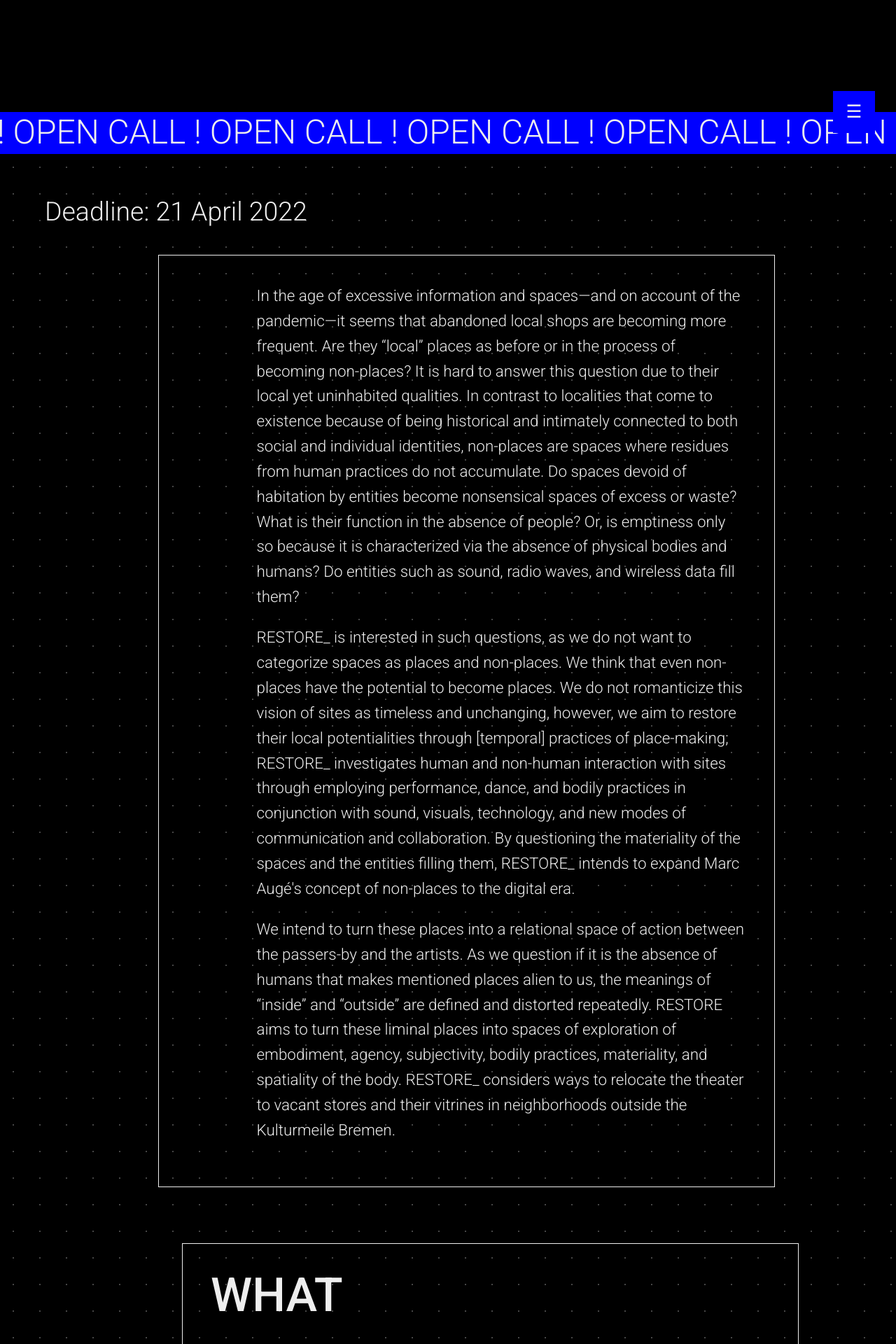
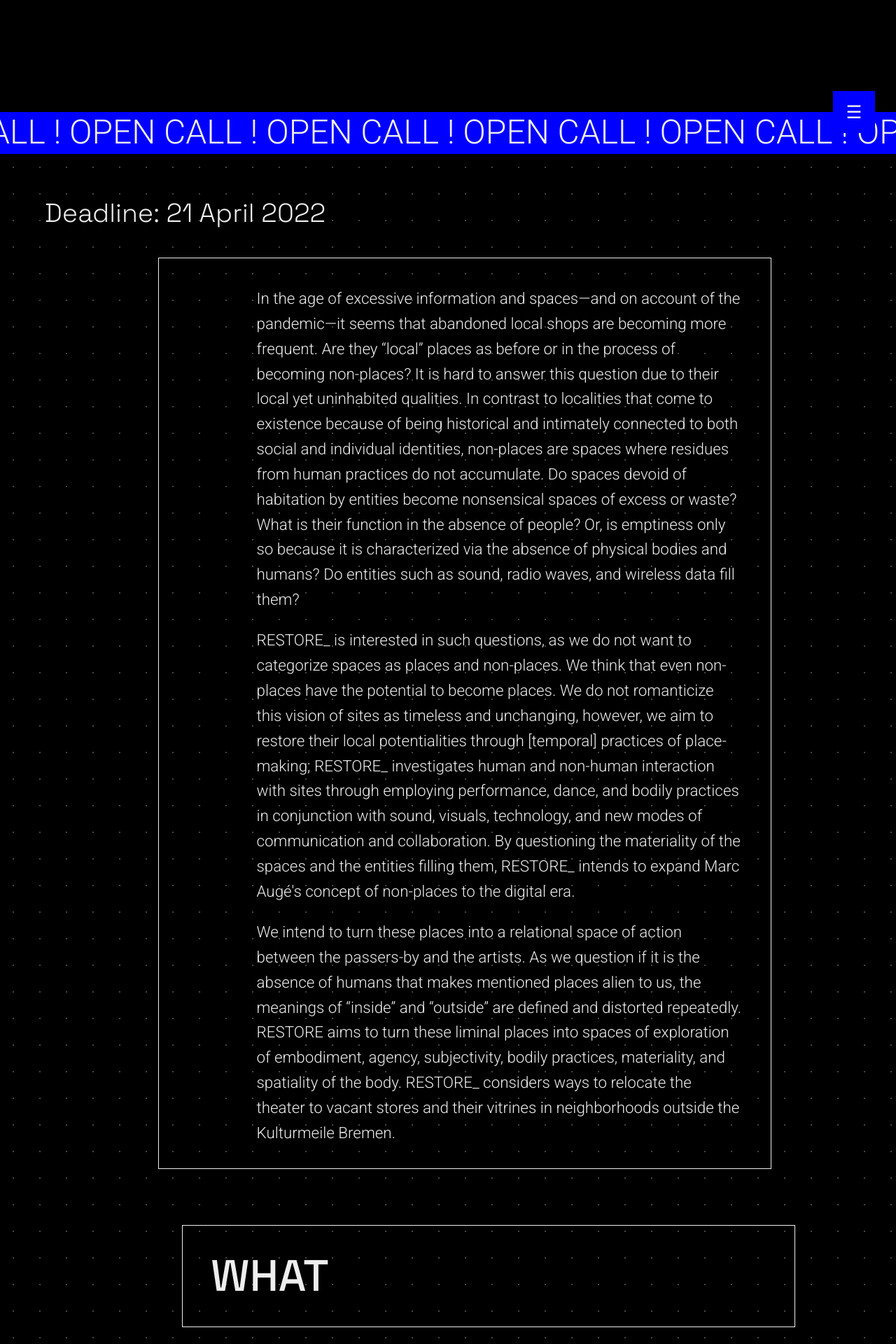
Before and after one commit to farzadgo/RESTORE_, a Next.js app: page / in a window 1280 px wide. Shown: the part 580-2500 px from the top of the page at 70% size. Built offline with nearby package versions, Linux system fonts and the light colour scheme.

Commit message:
dropdown styling and more

```diff
--- /dev/null
+++ b/components/Paragraph.js
@@ -0,0 +1,90 @@
+import { useEffect, useState, useRef } from 'react'
+import styles from '../styles/Paragraph.module.css'
+
+const Paragraph = ({ content, width, activeParag, setActive }) => {
+
+  const [cardWidth, setCardWidth] = useState('')
+  const [position, setPosition] = useState('')
+
+  const paragStyle = {
+    width: cardWidth,
+    left: position
+  }
+
+  const bodyRef = useRef(null)
+  const [bodyHeight, setBodyHeight] = useState('')
+
+  const bodyStyle = {
+    height: bodyHeight,
+  }
+
+  const handleTitleClick = () => {
+    // e.preventDefault()
+    // bodyRef.current.style.background = 'blue'
+    setActive(content.group)
+  }
+
+
+  useEffect(() => {
+    if (content.group !== 'intro' && content.group !== 'we') {
+      setBodyHeight(0)
+    }
+
+    if (content.group === activeParag) {
+      setBodyHeight('auto')
+    }
+
+    // return () => {}
+  }, [activeParag])
+
+
+  useEffect(() => {
+    let offset
+    if (width > 1700) {
+      offset = width * 0.5
+    } else if (width > 1300 && width < 1699) {
+      offset = width * 0.4
+    } else if (width > 900 && width < 1299) {
+      offset = width * 0.3
+    } else {
+      offset = 0
+    }
+    setCardWidth((width - offset) - 20)
+    setPosition((Math.random() * offset))
+
+    // if (width < 600) {
+    //   setCardWidth('100%')
+    //   setPosition('auto')
+    // }
+
+    // return () => {}
+  }, [width])
+
+  return (
+    <div className={styles.parag} style={paragStyle} id={content.group}>
+
+      {content.title && <h3 onClick={handleTitleClick}>{content.title}</h3>}
+
+      <div ref={bodyRef} className={styles.paragbody} style={bodyStyle}>
+        {content.body && content.body.map(e => {
+          let idone = Math.random().toString(36).substring(2, 15)
+          if (typeof e === 'string') {
+            return <p className={styles.paragprime} key={idone}>{e}</p>
+          } else {
+            return <ul className={styles.paraglist} key={idone}>{e.map(p => {
+              let idtwo = Math.random().toString(36).substring(2, 15)
+              if (typeof p === 'string') {
+                return <li key={idtwo}>{p}</li>
+              } else {
+                return <ul key={idtwo}>{p.map((e, i) => <li key={i}>{e}</li>)}</ul>
+              }
+            })}</ul>
+          }
+        })}
+      </div>
+
+    </div>
+  )
+}
+
+export default Paragraph
--- a/data.js
+++ b/data.js
@@ -20,7 +20,7 @@ export const opencall = [
           'RESTORE_ situates interdisciplinary performances in context. The project will consist of three different temporary occupations of vacant local shops in the city of Bremen. Three artists—or duos—from varying disciplines will collaborate and work in trialogues for the first time to produce an in-situ performance in one of these three locations.',
           'In short, the performances are expected to be viewed and experienced by the audience from the public spaces such as the adjacent streets, possibly through the display window.',
           'RESTORE_ contemplates a contextual understanding and awareness, by which the artists are asked to explore the architecture and its environment by analyzing the relationship between both sides of the glass window. They are encouraged to generate questions that serve as a starting point for their collaborations in which methods for the critical examination of the social-political, historical, experimental sociality can develop. RESTORE_ is particularly interested in offering those empty spaces as containers, where free artistic experimentation is produced in a collective, public way.',
-          '> Please note: Do Not apply with a proposal. The concepts are expected to be developed during the collaborations.'
+          '> Please note: Do not apply with a proposal. The concepts are expected to be developed during the collaborations.'
         ]
       },
       {
@@ -66,7 +66,7 @@ export const opencall = [
           'Please send your applications to contact@restore-bremen.space with the following documents:',
           [
             'Registration form',
-            'A short introduction maximum 2 A4 pages in one PDF file answering these questions',
+            'A short introduction maximum 2 A4 pages in one PDF file answering these questions:',
             [
               'Who you are and what you do?',
               'Why do you want to be part of RESTORE_?',
--- a/pages/index.js
+++ b/pages/index.js
@@ -2,6 +2,8 @@ import { useEffect, useState } from 'react'
 import styles from '../styles/Home.module.css'
 import Menu from '../components/Menu'
 import { debounce } from '../config/helpers'
+import Paragraph from '../components/Paragraph'
+import { useRouter } from 'next/router'
 
 // import { server } from '../config'
 // export const getStaticProps = async () => {
@@ -14,6 +16,7 @@ import { debounce } from '../config/helpers'
 
 const Home = () => {
 
+  const router = useRouter()
   const [toggle, setToggle] = useState(false)
   const toggler = () => setToggle(prev => !prev)
   const [width, setWidth] = useState(900)
@@ -26,6 +29,12 @@ const Home = () => {
   const [rest, setRest] = useState('')
   const [about, setAbout] = useState('')
   // console.log(intro)
+
+  const [activeParag, setActiveParag] = useState('intro')
+  const setActive = (group) => {
+    setActiveParag(group)
+    router.push(`/#${group}`)
+  }
 
   const [subtitles, setSubtitles] = useState({
     title: '',
@@ -97,7 +106,7 @@ const Home = () => {
   return (
     <div className={styles.home} >
 
-      {toggle && <Menu setToggle={toggler} content={content} lang={lang} />}
+      {toggle && <Menu setToggle={toggler} content={content} lang={lang} setActive={setActive}/>}
 
       <button onClick={handleLang} className={styles.langbut}>{lang === 'de' ? 'EN' : 'DE'}</button>
 
@@ -130,19 +139,19 @@ const Home = () => {
         </div>
 
         <div>
-          {intro && intro.map(e => <Parag content={e} key={e.id} width={width}/>)}
+          {intro && intro.map(e => <Paragraph key={e.id} content={e} width={width} activeParag={activeParag} setActive={setActive}/>)}
         </div>
 
         <div>
-          {whatwho && whatwho.map(e => <Parag content={e} key={e.id} width={width}/>)}
+          {whatwho && whatwho.map(e => <Paragraph key={e.id} content={e} width={width} activeParag={activeParag} setActive={setActive}/>)}
         </div>
 
         <div>
-          {rest && rest.map(e => <Parag content={e} key={e.id} width={width}/>)}
+          {rest && rest.map(e => <Paragraph  key={e.id} content={e} width={width} activeParag={activeParag} setActive={setActive}/>)}
         </div>
 
         <div className={styles.hacersitio}>
-          {about && about.map(e => <Parag content={e} key={e.id} width={width}/>)}
+          {about && about.map(e => <Paragraph key={e.id} content={e} width={width} activeParag={activeParag} setActive={setActive}/>)}
         </div>
 
       </section>
@@ -152,65 +161,3 @@ const Home = () => {
 }
 
 export default Home
-
-
-
-const Parag = ({ content, width }) => {
-
-  const [cardWidth, setCardWidth] = useState('')
-  const [position, setPosition] = useState('')
-
-  const paragStyle = {
-    width: cardWidth,
-    left: position
-  }
-
-  useEffect(() => {
-    let offset
-    if (width > 1700) {
-      offset = width * 0.5
-    } else if (width > 1300 && width < 1699) {
-      offset = width * 0.4
-    } else if (width > 900 && width < 1299) {
-      offset = width * 0.3
-    } else {
-      offset = 0
-    }
-    setCardWidth((width - offset) - 15)
-    setPosition((Math.random() * offset))
-
-    // if (width < 600) {
-    //   setCardWidth('100%')
-    //   setPosition('auto')
-    // }
-
-    // return () => {
-    // }
-  }, [width])
-
-
-
-  return (
-    <div className={styles.parag} style={paragStyle} id={content.group}>
-
-      {content.title && <h3>{content.title}</h3>}
-
-      {content.body && content.body.map(e => {
-        let idone = Math.random().toString(36).substring(2, 15)
-        if (typeof e === 'string') {
-          return <p className={styles.paragprime} key={idone}>{e}</p>
-        } else {
-          return <ul className={styles.paraglist} key={idone}>{e.map(p => {
-            let idtwo = Math.random().toString(36).substring(2, 15)
-            if (typeof p === 'string') {
-              return <li key={idtwo}>{p}</li>
-            } else {
-              return <ul key={idtwo}>{p.map((e, i) => <li key={i}>{e}</li>)}</ul>
-            }
-          })}</ul>
-        }
-      })}
-
-    </div>
-  )
-}
--- a/styles/Home.module.css
+++ b/styles/Home.module.css
@@ -12,16 +12,17 @@
 }
 .landingprime {
   width: 66%;
+  font-family: var(--space-font);
 }
 .landingprime h1 {
-  font-weight: 100;
+  font-weight: 400;
   font-size: 8em;
   left: -0.06em;
   position: relative;
 }
 .landingprime h2 {
   font-weight: 300;
-  font-size: 1.8em;
+  font-size: 1.9em;
 }
 .landingprime p,
 .landingprime a {
@@ -46,50 +47,21 @@
   margin-bottom: 40px ;
   padding-left: 2em;
   font-size: 2em;
+  font-family: var(--space-font);
 }
 .moretitle h3 {
   font-weight: 300;
 }
-.parag {
-  position: relative;
-  padding: 40px;
-  border: 1px solid #eee;
-  font-weight: 300;
-  margin-bottom: 80px;
-  font-size: 1.4em;
-}
-.parag h3 {
-  margin-bottom: 0.5em;
-  font-weight: 500;
-  line-height: 1em;
-  font-size: 3em;
-}
-.paragprime,
-.paraglist {
-  list-style: none;
-  margin-bottom: 1em;
-  padding-left: 100px;
-  position: relative;
-  line-height: 1.6em;
-}
-.paraglist > li::before {
-  content: "—";
-  margin-right: 5px;
-}
-.paraglist > ul  {
-  list-style: none;
-  padding: 10px 0 10px 6px;
-  margin-bottom: 0.4em;
-}
-.paraglist > ul > li::before {
-  content: "-";
-  margin-right: 5px;
-}
 
+/* ------------------------------- */
 .hacersitio {
   font-size: 0.9em;
   font-style: italic;
   color: #eee;
+}
+.hacersitio > div {
+  background-color: #0000ff;
+  border: none;
 }
 
 /* ------------------------------- */
@@ -97,16 +69,19 @@
 .menubut {
   position: fixed;
   background: #0000ff;
-  font-family: var(--sans-font);
+  font-family: var(--space-font);
   color: #f0ecf1;
-  cursor: pointer;
-  line-height: 1em;
+  display: flex;
+  justify-content: center;
+  align-items: center;
+  padding: 0;
   z-index: 5;
   right: 30px;
   width: 60px;
   height: 60px;
   font-size: 1.6em;
   border: none;
+  cursor: pointer;
 }
 .langbut {
   top: 30px;
@@ -116,7 +91,6 @@
 }
 
 /* ------------------------------- */
-
 .scroller {
   position: absolute;
   bottom: 0;
@@ -127,13 +101,13 @@
   font-size: 3em;
   font-weight: 300;
   padding: 0;
-  height: 60px;
+  height: var(--header-height);
 }
 .marquee {
   white-space: nowrap;
   overflow: hidden;
   display: inline-block;
-  animation: marquee 20s linear infinite;
+  animation: marquee 22s linear infinite;
 }
 .marquee p {
   display: inline-block;
@@ -150,10 +124,6 @@
 
 /* ------------ MEDIUM ----------- */
 @media (max-width: 900px) and (min-width: 600px) {
-  .parag {
-    font-size: 1.3em;
-    padding: 30px;
-  }
   .landingprime h1 {
     font-size: 6em;
   }
@@ -176,36 +146,21 @@
     font-size: 1.2em;
   }
   .more > * {
-    width: 100%;
-    /* display: flex;
+    /* width: 100%; */
+    display: flex;
     flex-direction: column;
-    align-items: center; */
+    align-items: center;
   }
   .moretitle {
     padding-left: 20px;
     font-size: 1.4em;
   }
-  .parag {
-    font-size: 1.2em;
-    padding: 20px 10px 20px 20px;
-  }
-  .parag h3 {
-    font-size: 1.8em;
-  }
-  .parag:nth-child(3) h3 {
-    word-break: break-all;
-  }
-  .paragprime,
-  .paraglist {
-    padding: 0;
-    line-height: 1.4em;
-  }
+
   .langbut,
   .menubut {
     right: 20px;
     width: 48px;
     height: 48px;
-    /* border: 2px solid black; */
     font-size: 1.2em;
   }
   .langbut {
--- a/styles/Menu.module.css
+++ b/styles/Menu.module.css
@@ -53,7 +53,8 @@
   justify-content: center;
   align-items: center;
   min-height: 100%;
-  font-weight: 400;
+  font-weight: 500;
+  font-family: var(--space-font);
 }
 .nav ul {
   padding: 0;
@@ -65,6 +66,9 @@
   margin-bottom: 15px;
   user-select: none;
   -webkit-user-select: none;
+}
+.nav span {
+  cursor: pointer;
 }
 .nav .dlicon {
   display: flex;
--- /dev/null
+++ b/styles/Paragraph.module.css
@@ -0,0 +1,75 @@
+.parag {
+  position: relative;
+  padding: 40px 40px 10px 40px;
+  border: 1px solid #eee;
+  font-weight: 300;
+  margin-bottom: 80px;
+  font-size: 1.4em;
+}
+.parag h3 {
+  font-weight: 500;
+  line-height: 1em;
+  font-size: 2.8em;
+  font-family: var(--space-font);
+  margin-bottom: 0.5em;
+  cursor: pointer;
+}
+.paragbody {
+  padding-left: 100px;
+  line-height: 1.6em;
+  overflow: hidden;
+  transition: all 0.3s;
+  -moz-transition: all 0.3s;
+  -webkit-transition: all 0.3s;
+}
+.paragprime {
+  margin-bottom: 1em;
+}
+.paraglist {
+  list-style: none;
+  margin-bottom: 1em;
+  padding: 0;
+}
+.paraglist > li::before {
+  content: "—";
+  margin-right: 0.6em;
+  font-weight: bold;
+}
+.paraglist > ul  {
+  list-style: none;
+  padding: 10px 0 20px;
+  margin-bottom: 0.4em;
+}
+.paraglist > ul > li {
+  margin-bottom: 2px;
+}
+.paraglist > ul > li::before {
+  content: "—";
+  margin-right: 0.6em;
+}
+
+/* ------------ MEDIUM ----------- */
+@media (max-width: 900px) and (min-width: 600px) {
+  .parag {
+    font-size: 1.3em;
+    padding: 30px 30px 10px 30px;
+  }
+}
+
+/* ------------ MOBILE ------------ */
+@media (max-width: 600px) {
+  .parag {
+    font-size: 1.2em;
+    padding: 20px 10px 0 20px;
+  }
+  .parag h3 {
+    font-size: 1.8em;
+  }
+  .parag:nth-child(3) h3 {
+    word-break: break-all;
+  }
+  .paragbody {
+    padding: 0;
+    line-height: 1.4em;
+  }
+}
--- a/styles/globals.css
+++ b/styles/globals.css
@@ -1,10 +1,10 @@
 @import url('https://fonts.googleapis.com/css2?family=Roboto+Mono:ital,wght@0,100;0,200;0,300;0,400;0,600;1,100;1,200;1,300;1,400;1,600&display=swap');
+@import url('https://fonts.googleapis.com/css2?family=Roboto:ital,wght@0,100;0,300;0,400;0,500;0,700;1,100;1,300;1,400;1,500;1,700&display=swap');
 @import url('https://fonts.googleapis.com/css2?family=Space+Grotesk:wght@300;400;500;600;700&display=swap');
 
-@import url('https://fonts.googleapis.com/css2?family=Roboto:ital,wght@0,100;0,300;0,400;0,500;0,700;1,100;1,300;1,400;1,500;1,700&display=swap');
-
 :root {
-  --sans-font: 'Roboto','Space Grotesk', 'Helvetica', 'Arial', sans-serif;
+  --space-font: 'Space Grotesk', 'Helvetica', 'Verdana', sans-serif;
+  --sans-font: 'Roboto', 'Arial', sans-serif;
   --code-font: 'Roboto Mono', monospace;
   --header-height: 60px;
 }
@@ -36,7 +36,7 @@ button {
   background: blue;
 }
 
-@media (min-width: 560px) {
+@media (min-width: 600px) {
   ::-webkit-scrollbar { width: 15px; height: 15px; }
   ::-webkit-scrollbar-track { background-color: #0000ff; }
   ::-webkit-scrollbar-thumb {
```
Also changed, not shown: components/Menu.js (+9 -5 lines), styles/Footer.module.css (+4 -3 lines).
